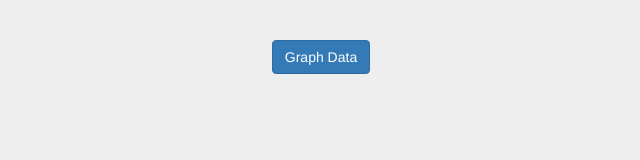
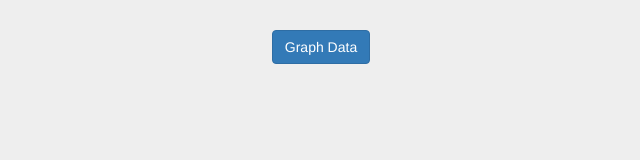
Before and after one commit to Win-Myint/FrontEndTest, a website: page index.html in a window 1280 px wide. Shown: the whole page, without its empty margins (319-959 px from the left). Drawn offline with nearby package versions, Linux system fonts and the light colour scheme.

Commit message:
pathed code with comments

```diff
--- a/public/style.css
+++ b/public/style.css
@@ -1,6 +1,5 @@
-
 body {
-	padding-top: 40px;
+	padding: 30px 0px;
 	background: #eee;
 }
 
@@ -8,7 +7,6 @@ body {
 	opacity: 1;
 	box-shadow: 0 0 20px rgba(0,0,0,1.5);
 }
-
 
 canvas {
 	margin: 0 auto;
@@ -23,10 +21,10 @@ canvas {
 }
 
 canvas:hover {
-					margin-top: 15px;
-				 margin-bottom: 15px;
+					          margin-top: 15px;
+				         margin-bottom: 15px;
 box-shadow: 0 0 20px rgba(0,0,0,1.2);
-		      background-color: #fff;
+		          background-color: #fff;
        -webkit-transform:scale(1.03); /* Safari and Chrome */
           -moz-transform:scale(1.03); /* Firefox */
            -ms-transform:scale(1.03); /* IE 9 */
--- a/server.js
+++ b/server.js
@@ -1,4 +1,4 @@
-var log 	 = console.log;
+var log      = console.log;
 
 // Require express
 var express  = require('express');
```
